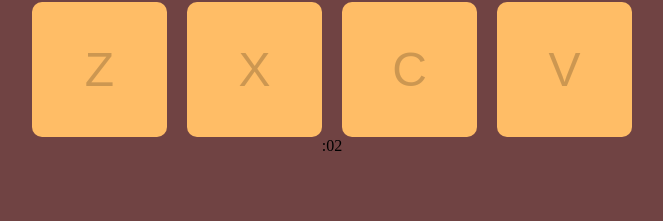
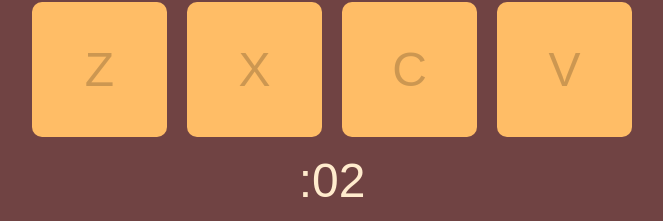
Before and after one commit to AndreAggalut/concentration, a website: page index.html in a window 1280 px wide. Both pictures are taken after a click on the button "START". Shown: the part 605-826 px from the top of the page, without its empty margins (308-971 px from the left). Before the commit the page ends 800 px from the top, so only its background shows below. Drawn offline with Linux system fonts and the light colour scheme.

Commit message:
style timer

```diff
--- a/index.js
+++ b/index.js
@@ -15,7 +15,7 @@ function handleButtonClick() {
 
   document.getElementById('control').classList.toggle('hidden');
   document.getElementById('cards').classList.toggle('hidden');
-  document.getElementById('timer').classList.toggle('hidden');
+  document.getElementById('timer').classList.remove('hidden');
   document.getElementById('start-button').innerHTML = 'RESTART';
 }
 
--- a/style.css
+++ b/style.css
@@ -1,6 +1,7 @@
 @import url('https://fonts.googleapis.com/css?family=Montserrat&display=swap" rel="stylesheet');
 html, html * {
   margin: 0;
+  font-family: "Montserrat", sans-serif;
 }
 
 body {
@@ -12,7 +13,6 @@ body {
 }
 
 #head {
-  font-family: "Montserrat", sans-serif;
   text-shadow: 0px 10px 10px orange;
   font-size: 2rem;
   font-weight: bold;
@@ -105,3 +105,10 @@ body {
 #cards.hidden, #control.hidden, #timer.hidden {
   display: none;
 }
+
+#timer {
+  font-size: 3rem;
+  font-family: sans-serif;
+  color: blanchedalmond;
+  padding: 1rem;
+}
```
